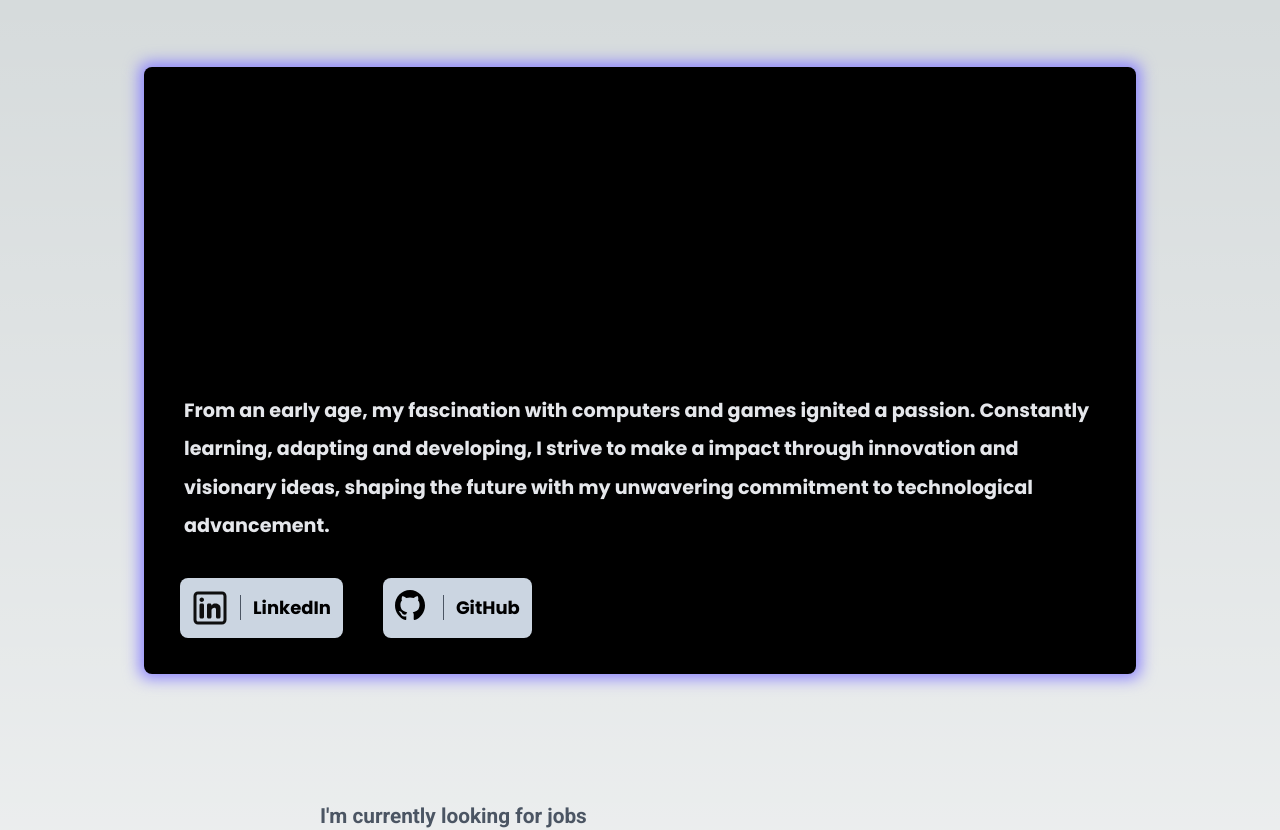
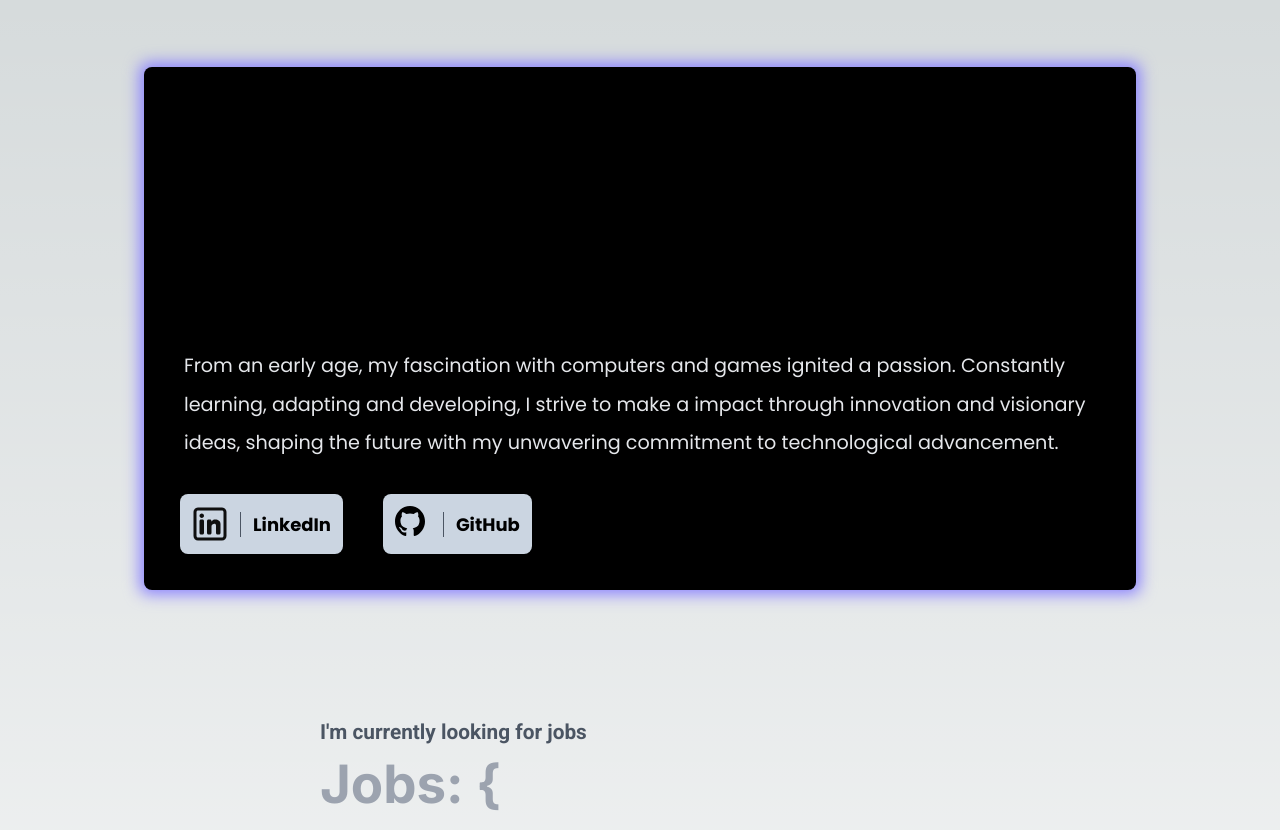
Before and after one commit to fazil-syed/SyedFazilPortfolio, a Next.js app: page / in a window 1280 px wide. Shown: the top 830 px of the page. Built offline with nearby package versions, Linux system fonts and the light colour scheme.

Commit message:
ui update

```diff
--- a/tailwind.config.js
+++ b/tailwind.config.js
@@ -17,7 +17,7 @@ module.exports = {
     },
     fontSize: {
       "heading1-bold": [
-        "6rem",
+        "5rem",
         {
           lineHeight: "140%",
           fontWeight: "800",
@@ -31,10 +31,10 @@ module.exports = {
         },
       ],
       "heading2-bold": [
-        "3rem",
+        "2.5rem",
         {
           lineHeight: "140%",
-          fontWeight: "800",
+          fontWeight: "700",
         },
       ],
       "heading2-semibold": [
@@ -69,7 +69,7 @@ module.exports = {
         "1.2rem",
         {
           lineHeight: "140%",
-          fontWeight: "700",
+          fontWeight: "500",
         },
       ],
       "body-semibold": [
@@ -118,14 +118,14 @@ module.exports = {
         ".9rem",
         {
           lineHeight: "140%",
-          fontWeight: "600",
+          fontWeight: "500",
         },
       ],
       "base1-semibold": [
         "1.3rem",
         {
           lineHeight: "140%",
-          fontWeight: "600",
+          fontWeight: "400",
         },
       ],
       "small-regular": [
```
